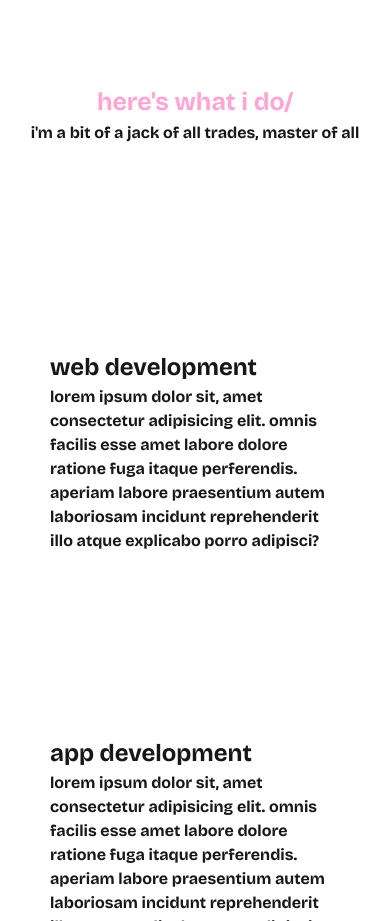
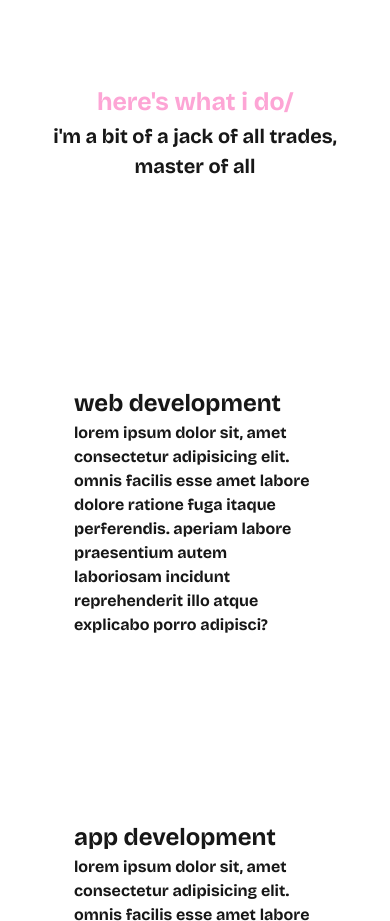
Before and after one commit to zani0/byzoe, a Next.js app in the folder by-zoe/: page / in a window 390 px wide. Shown: the part 1640-2561 px from the top of the page. Built offline with nearby package versions, Linux system fonts and the light colour scheme.

Commit message:
updated services on mobile

```diff
--- a/by-zoe/src/app/page.tsx
+++ b/by-zoe/src/app/page.tsx
@@ -231,13 +231,13 @@ export default function Navigation() {
       {/* services */}
       <section
         id="services"
-        className="mx-auto my-auto py-24 max-w-7xl items-center justify-center flex-row lg:min-h-[700px]"
+        className="mx-auto my-auto py-24 lg:px-0 px-6 max-w-7xl items-center justify-center flex-row lg:min-h-[700px]"
       >
         <div className="text-center mb-24">
           <h1 className="lg:text-[35px] text-[25px] text-center text-pink-300">
             here's what i do/
           </h1>
-          <p>I'm a bit of a jack of all trades, master of all</p>
+          <p className="text-[20px]">I'm a bit of a jack of all trades, master of all</p>
         </div>
         <div className="grid lg:grid-cols-3 gap-6">
           {services.map((item) => (
```
